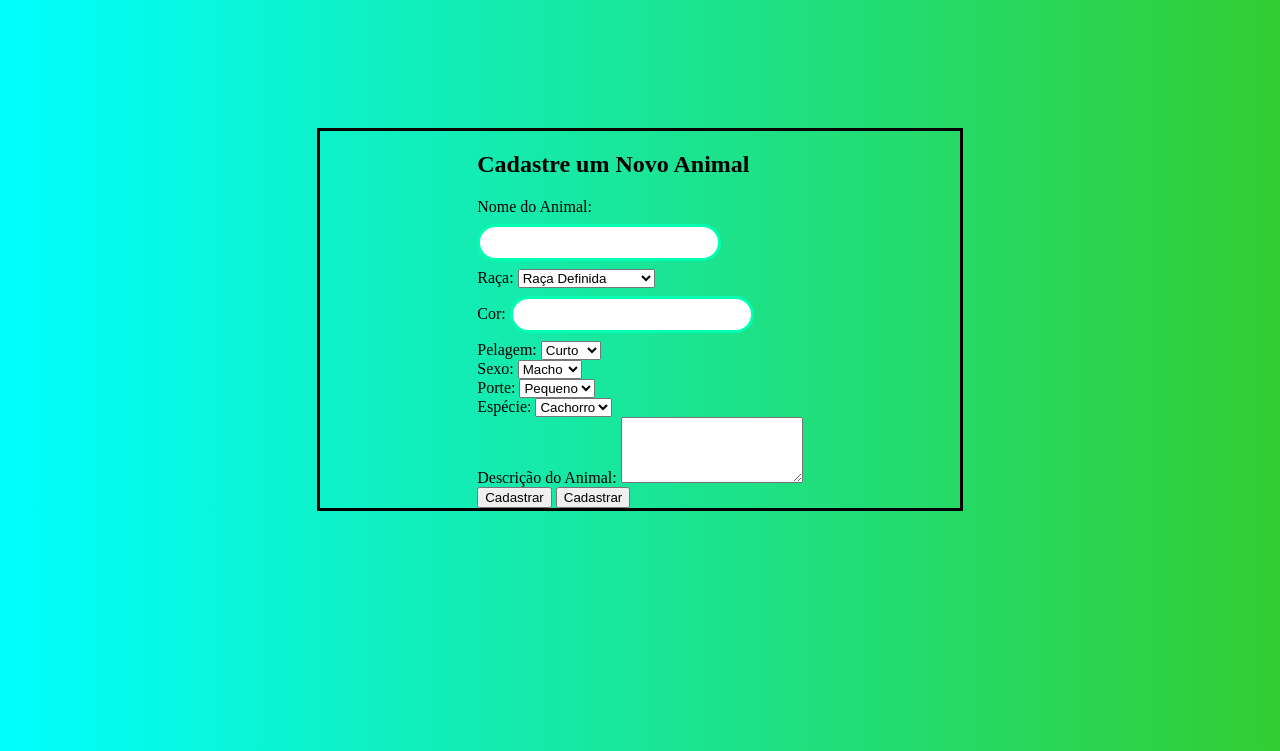
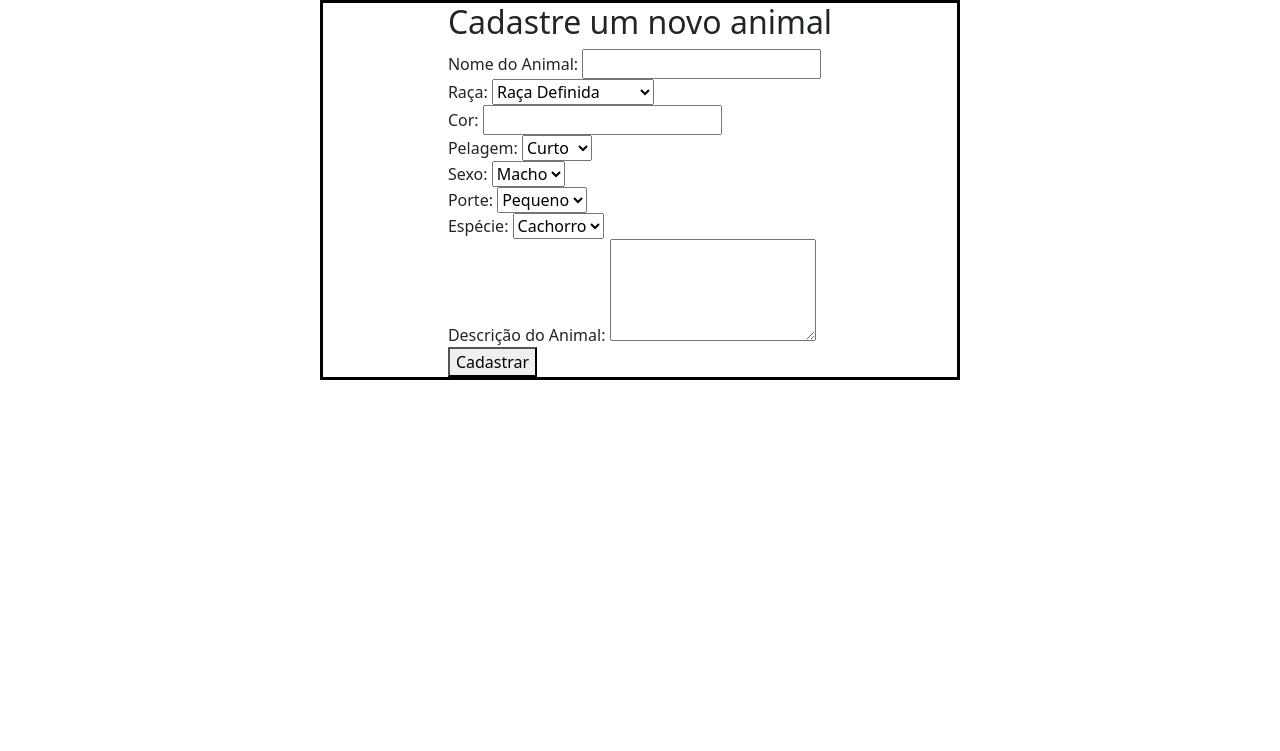
Before and after one commit to RenanMoreir/TCC, a PHP site: page /page/cadastro_animal.html in a window 1280 px wide. Shown: the top 751 px of the page. Run offline with PHP 8.4, Linux system fonts and the light colour scheme.

Commit message:
alterações no css do cadastro animal

```diff
--- a/page/cadastro_animal.html
+++ b/page/cadastro_animal.html
@@ -3,12 +3,15 @@
 <head>
     <meta charset="UTF-8">
     <link rel="stylesheet" href="../style/cadastro_animal.css">
+    <link href="https://cdn.jsdelivr.net/npm/bootstrap@5.0.2/dist/css/bootstrap.min.css" rel="stylesheet"
+    integrity="sha384-EVSTQN3/azprG1Anm3QDgpJLIm9Nao0Yz1ztcQTwFspd3yD65VohhpuuCOmLASjC" crossorigin="anonymous">
+
     <title>Cadastro de Animal</title>
 </head>
 <body>
-    <div class="container">
+    <div class="container-animal">
         <div class="cadastro-form">
-            <h2>Cadastre um Novo Animal</h2>
+            <h2>Cadastre um novo animal</h2>
             <form action="salvar_animal.php" method="post">
                 <label for="animal_nome">Nome do Animal:</label>
                 <input type="text" name="animal_nome" required><br>
@@ -52,7 +55,6 @@
                 <textarea name="descricao" rows="4" required></textarea><br>
 
                 <button type="submit">Cadastrar</button>
-                <button type="submit">Cadastrar</button>
             </form>
         </div>
     </div>
--- a/style/cadastro_animal.css
+++ b/style/cadastro_animal.css
@@ -1,4 +1,4 @@
-body{
+/*body{
     margin: 0px;
     padding: 0px;
     border: 0px;
@@ -12,16 +12,16 @@ input[type=text]{
     border: solid rgb(0, 255, 179);
     border-radius: 50px;
     box-sizing: border-box;
-}
+}*/
 
-.container{
+.container-animal{
     width: 50%;
-    height: 50%;
+    height: 100%;
     display: flex;
     justify-self: center;
     justify-content: center;
     align-self: center;
     margin: 0 auto;
-    margin-top: 10%;
+    /*margin-top: 20%;*/
     border: solid black;
 }
```
